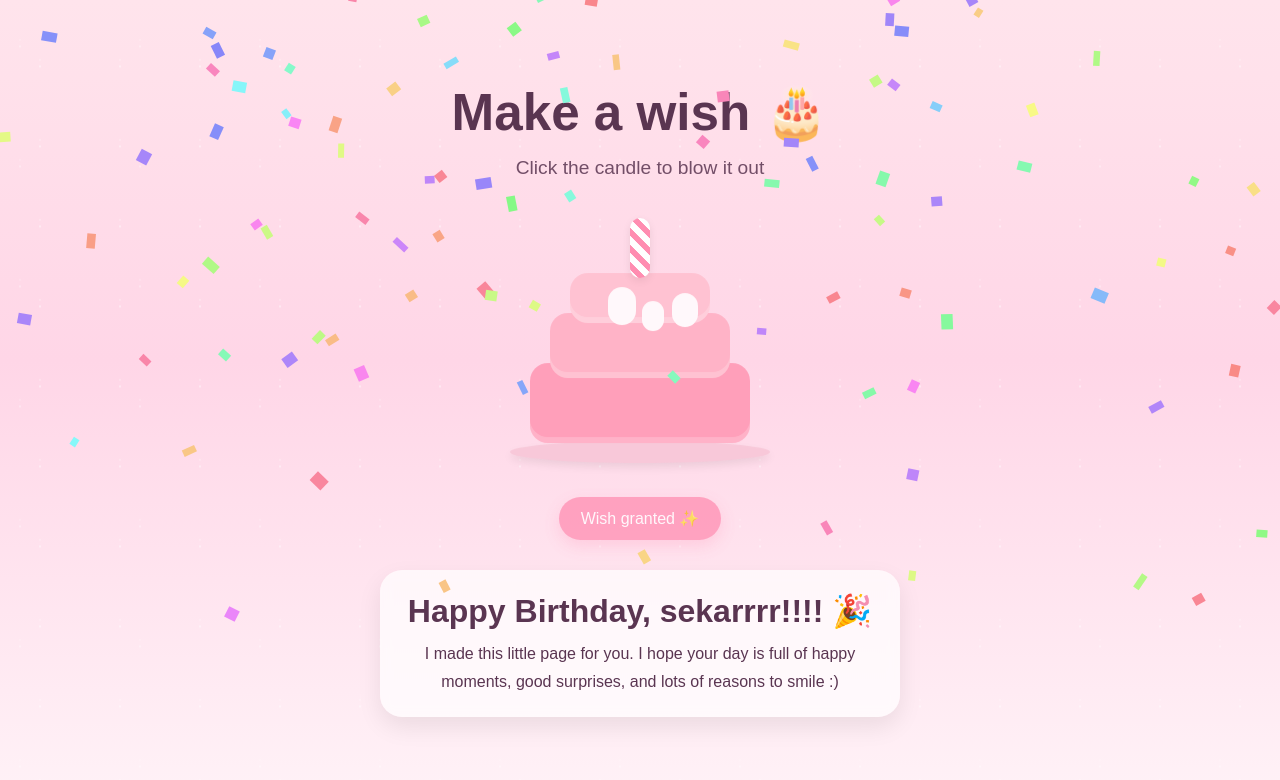
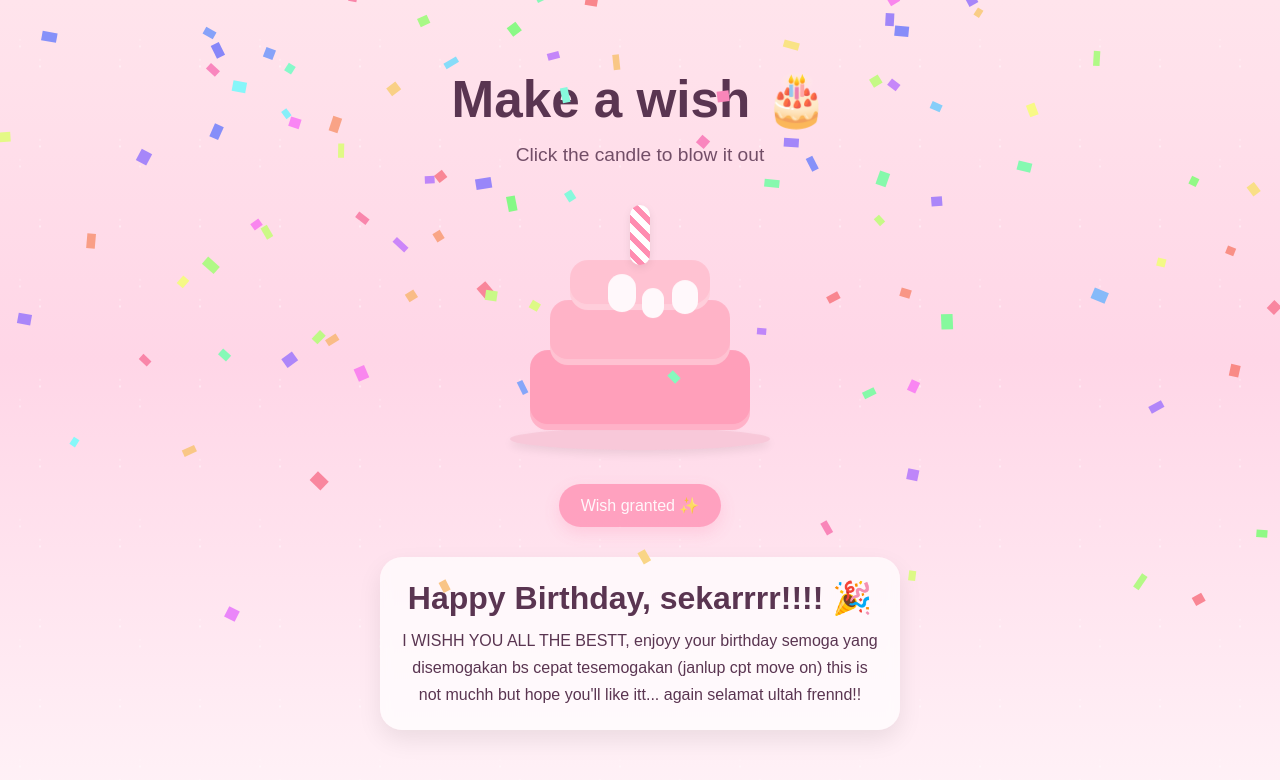
Before and after one commit to eulCz/birthday-cake, a plain HTML site: page index.html in a window 1280 px wide. Both pictures are taken after a click on the element 640 px from the left and 335 px from the top of the page. Drawn offline with Linux system fonts and the light colour scheme.

Commit message:
Update index.html

```diff
--- a/index.html
+++ b/index.html
@@ -43,9 +43,10 @@
     <section class="message hidden" id="message">
       <h2>Happy Birthday, sekarrrr!!!! 🎉</h2>
       <p>
-        I made this little page for you.
-        I hope your day is full of happy moments, good surprises,
-        and lots of reasons to smile :)
+        I WISHH YOU ALL THE BESTT, enjoyy your birthday
+        semoga yang disemogakan bs cepat tesemogakan (janlup cpt move on)
+        this is not muchh but hope you'll like itt... again
+        selamat ultah frennd!!
       </p>
     </section>
   </main>
```
